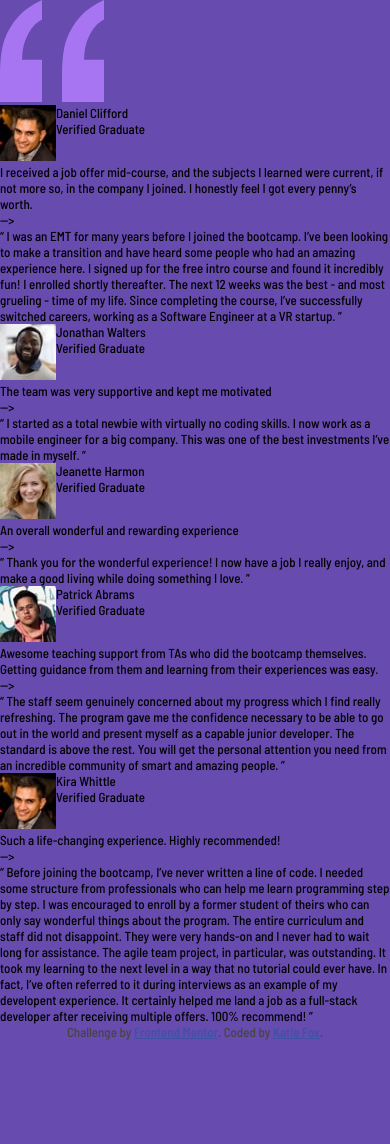
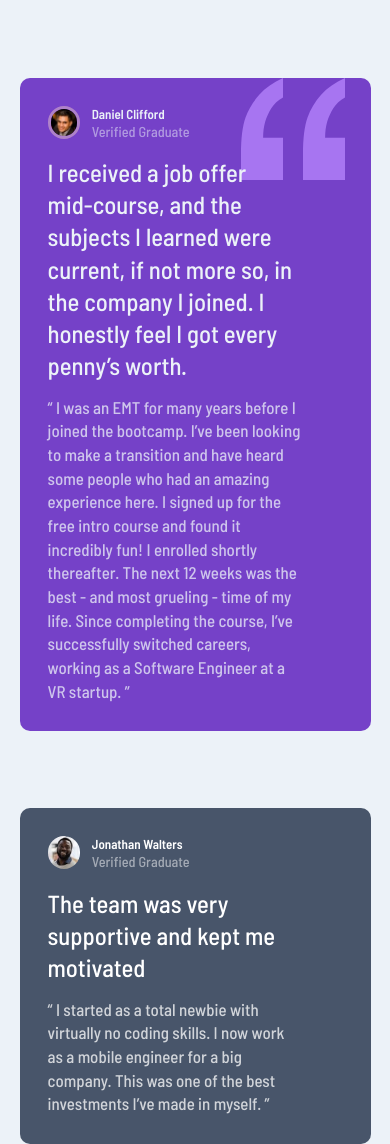
Before and after one commit to ola-show/frontendmentor, a plain HTML site: page testimonials-grid-section-main/index.html in a window 390 px wide. Shown: the top 1144 px of the page. Before the commit the page ends 1040 px from the top, so only its background shows below. Drawn offline with Linux system fonts and the light colour scheme.

Commit message:
Backup 3-15-21
testimonials-grid-section:
Set up grid, flex, and media query
Formatted most elements/classes/ids

```diff
--- a/testimonials-grid-section-main/index.html
+++ b/testimonials-grid-section-main/index.html
@@ -22,12 +22,13 @@
 
       <!-- Testimonial card 1 -->
       <div id="card1" class="card">
+        <!-- Quotation Marks box: holds the quotation marks image -->
+        <div id="quotationbox">
+          <img src="images/bg-pattern-quotation.svg" alt="Image of Quotation Marks" id="quotation">
+        </div>
         <!-- Inside box: holds 3 primary boxes -->
         <div class="inside flexc">
-          <!-- Quotation Marks box: holds the quotation marks image -->
-          <div id="quotationbox">
-            <img src="images/bg-pattern-quotation.svg" alt="Image of Quotation Marks" id="quotation">
-          </div>
+
           <!-- First box: holds avatar, name, and grad status -->
           <div id="first1" class="first flexr">
             <!-- Avatar box: holds the avatar image -->
@@ -51,7 +52,7 @@
           <div id="second1" class="heading">
             I received a job offer mid-course, and the subjects I learned were current, if not more so, in the company I joined. I honestly feel I got every penny’s worth.
           </div>
-          <!-- Third box: holds paragragh for testimonial card --> -->
+          <!-- Third box: holds paragragh for testimonial card -->
           <div id="third1" class="para">
             “ I was an EMT for many years before I joined the bootcamp. I’ve been looking to make a transition and have heard some people who had an amazing experience here. I signed up for the free intro course and found it incredibly fun! I enrolled shortly thereafter. The next 12 weeks was the best - and most grueling - time of my life. Since completing the course, I’ve successfully switched careers, working as a Software Engineer at a VR startup. ”
           </div>
@@ -86,7 +87,7 @@
           <div id="second2" class="heading">
             The team was very supportive and kept me motivated
           </div>
-          <!-- Third box: holds paragragh for testimonial card --> -->
+          <!-- Third box: holds paragragh for testimonial card -->
           <div id="third2" class="para">
             “ I started as a total newbie with virtually no coding skills. I now work as a mobile engineer for a big company. This was one of the best investments I’ve made in myself. ”
           </div>
@@ -121,7 +122,7 @@
           <div id="second3" class="heading">
             An overall wonderful and rewarding experience
           </div>
-          <!-- Third box: holds paragragh for testimonial card --> -->
+          <!-- Third box: holds paragragh for testimonial card -->
           <div id="third3" class="para">
             “ Thank you for the wonderful experience! I now have a job I really enjoy, and make a good living while doing something I love. ”
           </div>
@@ -156,7 +157,7 @@
           <div id="second4" class="heading">
             Awesome teaching support from TAs who did the bootcamp themselves. Getting guidance from them and learning from their experiences was easy.
           </div>
-          <!-- Third box: holds paragragh for testimonial card --> -->
+          <!-- Third box: holds paragragh for testimonial card -->
           <div id="third4" class="para">
             “ The staff seem genuinely concerned about my progress which I find really refreshing. The program gave me the confidence necessary to be able to go out in the world and present myself as a capable junior developer. The standard is above the rest. You will get the personal attention you need from an incredible community of smart and amazing people. ”
           </div>
@@ -173,7 +174,7 @@
             <!-- Avatar box: holds the avatar image -->
             <div id="avatarbox5" class="avatarbox">
               <!-- Avatar image -->
-              <img src="images/image-daniel.jpg" alt="Picture of Kira Whittle" id="avatar5" class="avatar">
+              <img src="images/image-kira.jpg" alt="Picture of Kira Whittle" id="avatar5" class="avatar">
             </div>
             <!-- Name box: holds name and grad status -->
             <div id="namebox5" class="namebox flexc">
@@ -191,7 +192,7 @@
           <div id="second5" class="heading">
             Such a life-changing experience. Highly recommended!
           </div>
-          <!-- Third box: holds paragragh for testimonial card --> -->
+          <!-- Third box: holds paragragh for testimonial card -->
           <div id="third5" class="para">
             “ Before joining the bootcamp, I’ve never written a line of code. I needed some structure from professionals who can help me learn programming step by step. I was encouraged to enroll by a former student of theirs who can only say wonderful things about the program. The entire curriculum and staff did not disappoint. They were very hands-on and I never had to wait long for assistance. The agile team project, in particular, was outstanding. It took my learning to the next level in a way that no tutorial could ever have. In fact, I’ve often referred to it during interviews as an example of my developent experience. It certainly helped me land a job as a full-stack developer after receiving multiple offers. 100% recommend! ”
           </div>
@@ -199,11 +200,5 @@
       </div>
     </div>
   </div>
-
-  <!-- Code by FrontEndMentor.io -->
-  <div id="attribution">
-    Challenge by <a href="https://www.frontendmentor.io?ref=challenge" target="_blank">Frontend Mentor</a>.
-    Coded by <a href="#">Katie Fox</a>.
-  </div>
 </body>
 </html>
--- a/testimonials-grid-section-main/styles/index.css
+++ b/testimonials-grid-section-main/styles/index.css
@@ -3,8 +3,13 @@
 
 /* Sets universal CSS variables */
 :root {
-    --primary-color: hsl(257, 40%, 49%);
-    --secondary-color: hsl(300, 69%, 71%);
+    --primary-color: hsl(219, 29%, 14%);
+    --secondary-color: hsl(263, 55%, 52%);
+    --tertiary-color: hsl(217, 19%, 35%);
+    --very-light-color: hsl(210, 46%, 95%);
+    --grey-color: hsl(0, 0%, 81%);
+    --white: hsl(0, 0%, 100%);
+
 }
 
 /* Makes every element into a box that includes margins and padding. */
@@ -19,50 +24,69 @@
 
 /* Effects all elements */
 html {
-    background-color: var(--primary-color);
+    background-color: var(--very-light-color);
     font-family: 'Barlow Semi Condensed', sans-serif;
     font-size: 13px;
-
 }
-
 
 /* CLASS FORMATTING */
 /* Place all class formatting here. */
 
 .card {
-
+    border-radius: 10px;
+    padding: 8%;
 }
 
 .inside {
-
+    display: flex;
+    flex-direction: column;
 }
 
 .first {
-
+    display: flex;
+    flex-direction: row;
+    padding-bottom: 5%;
 }
 
 .avatarbox {
-
+    width: 11%;
 }
 
 .avatar {
-
+    border-radius: 50%;
+    width: 100%;
 }
 
 .namebox {
+    display: flex;
+    flex-direction: column;
+    padding-left: 4%;
 
+}
+.name {
+    font-size: 100%;
+    font-weight: 600;
+    padding-bottom: 1%;
 }
 
 .grad {
-
+    font-size: 1.1rem;
+    opacity: 0.5;
 }
 
 .heading {
-
+font-size: 1.9rem;
+line-height: 1.3;
+font-weight: 500;
+padding: 0 16% 5% 0;
 }
 
 .para {
-
+    opacity: 0.75;
+    font-size: 1.3rem;
+    line-height: 1.4;
+    padding-right: 14%;
+    letter-spacing: 1.3;
 }
 
 /* ID FORMATTING */
@@ -70,21 +94,35 @@ html {
 
 /* Makes a foundation for all other boxes */
 #showbox {
-    padding: 0;
+    position: relative;
+    display: flex;
+    flex-direction: column;
+    justify-content: center;
+    align-items: center;
 }
 
 /* Formats the main container */
 #bigbox {
-    display: flex;
-    flex-direction: column;
-    margin: auto;
+    display: grid;
+    grid-template-columns: auto;
+    grid-template-areas:    'card1' 'card2' 'card3' 'card4' 'card5';
+    gap: 3%;
+    width: 90%;
+    margin: 20%;
 }
 
 #card1 {
-
+    grid-area: card1;
+    position: relative;
+    background-color: var(--secondary-color);
+    color: var(--very-light-color);
 }
 
 #quotationbox {
+    position: absolute;
+    z-index: 0;
+    top: 0;
+    right: 2rem;
 
 }
 
@@ -101,7 +139,9 @@ html {
 }
 
 #avatar1 {
-
+    border-width: 1%;
+    border-style: solid;
+    border-color:  hsl(278, 40%, 65%);
 }
 
 #namebox1 {
@@ -117,7 +157,7 @@ html {
 }
 
 #second1 {
-
+    z-index: 1;
 }
 
 #third1 {
@@ -125,7 +165,9 @@ html {
 }
 
 #card2 {
-
+    grid-area: card2;
+    background-color: var(--tertiary-color);
+    color: var(--white);
 }
 
 #first2 {
@@ -161,7 +203,9 @@ html {
 }
 
 #card3 {
-
+    grid-area: card3;
+    background-color: var(--white);
+    color: var(--primary-color);
 }
 
 #first3 {
@@ -197,7 +241,9 @@ html {
 }
 
 #card4 {
-
+    grid-area: card4;
+    background-color: var(--primary-color);
+    color: var(--white);
 }
 
 #first4 {
@@ -209,7 +255,9 @@ html {
 }
 
 #avatar4 {
-
+    border-width: 1%;
+    border-style: solid;
+    border-color: var(--secondary-color);
 }
 
 #namebox4 {
@@ -233,7 +281,9 @@ html {
 }
 
 #card5 {
-
+    grid-area: card5;
+    background-color: var(--white);
+    color: var(--primary-color);
 }
 
 #first5 {
@@ -268,21 +318,6 @@ html {
 
 }
 
-/* Code by FrontEndMentor.io */
-/* Formats the footer */
-#attribution {
-    color: rgb(70, 68, 68);
-    font-size: 1em;
-    text-align: center;
-}
-
-/* Code by FrontEndMentor.io */
-/* Formats the footer links */
-#attribution a {
-    color: hsl(228, 45%, 44%);
-}
-
-
 /* Responsive CSS */
 
 /* Allows elements to be stacked in rows without filling all 12 columns */
@@ -307,17 +342,27 @@ flex-direction: row;
 
     /* Changes the em base and background image*/
     html {
-        font-size: 19px;
+        /* font-size: 13px; */
     }
 
     /* Changes the foundation to the size of the view height */
     #showbox {
         height: 100vh;
+        display: flex;
+        flex-direction: row;
+        justify-content: center;
+        align-items: center;
     }
 
     /* Changes the  of the main container */
     #bigbox {
-
+        grid-template-rows: 2(1fr);
+        grid-template-columns: 4(1fr);
+        grid-template-areas:    'card1 card1 card2 card5'
+                                'card3 card4 card4 card5';
+        gap: 3%;
+        width: 80%;
+        height: 80%;
     }
 
 
```
